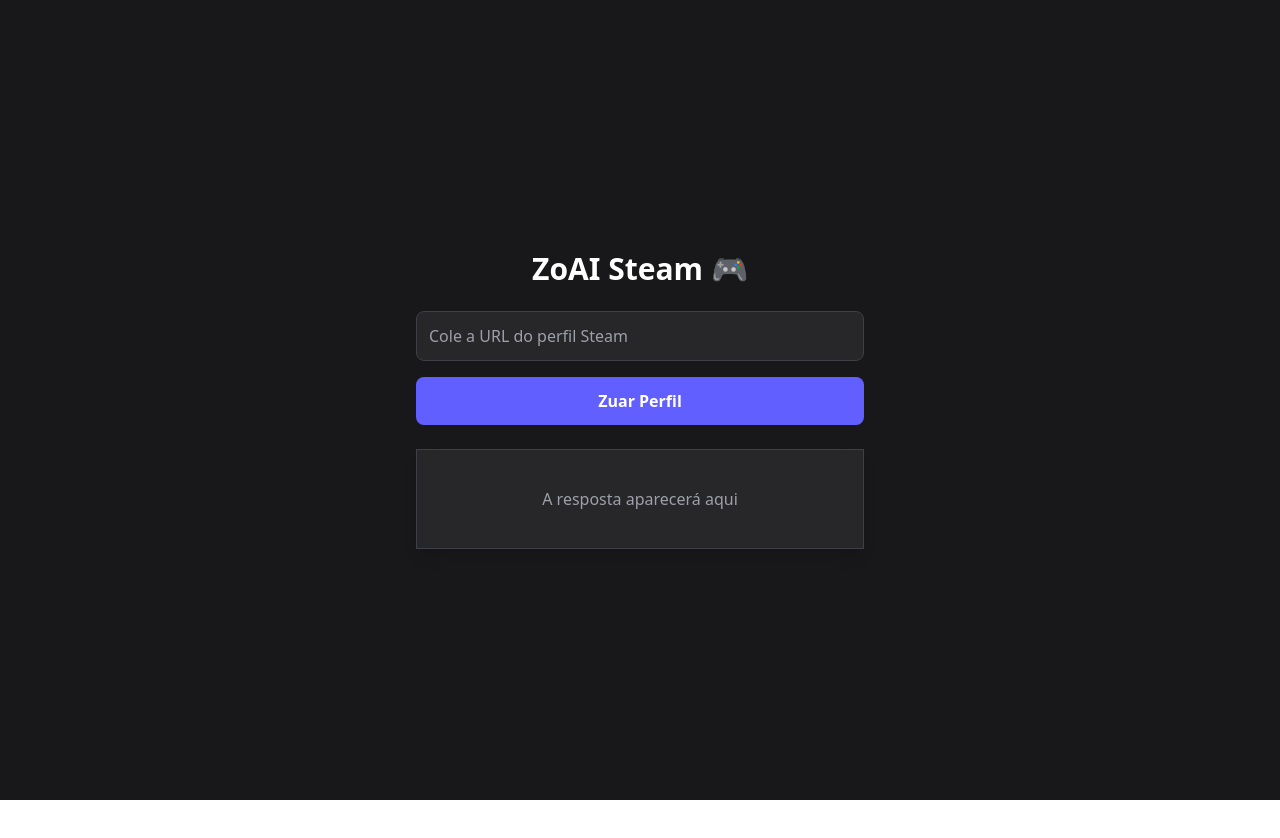
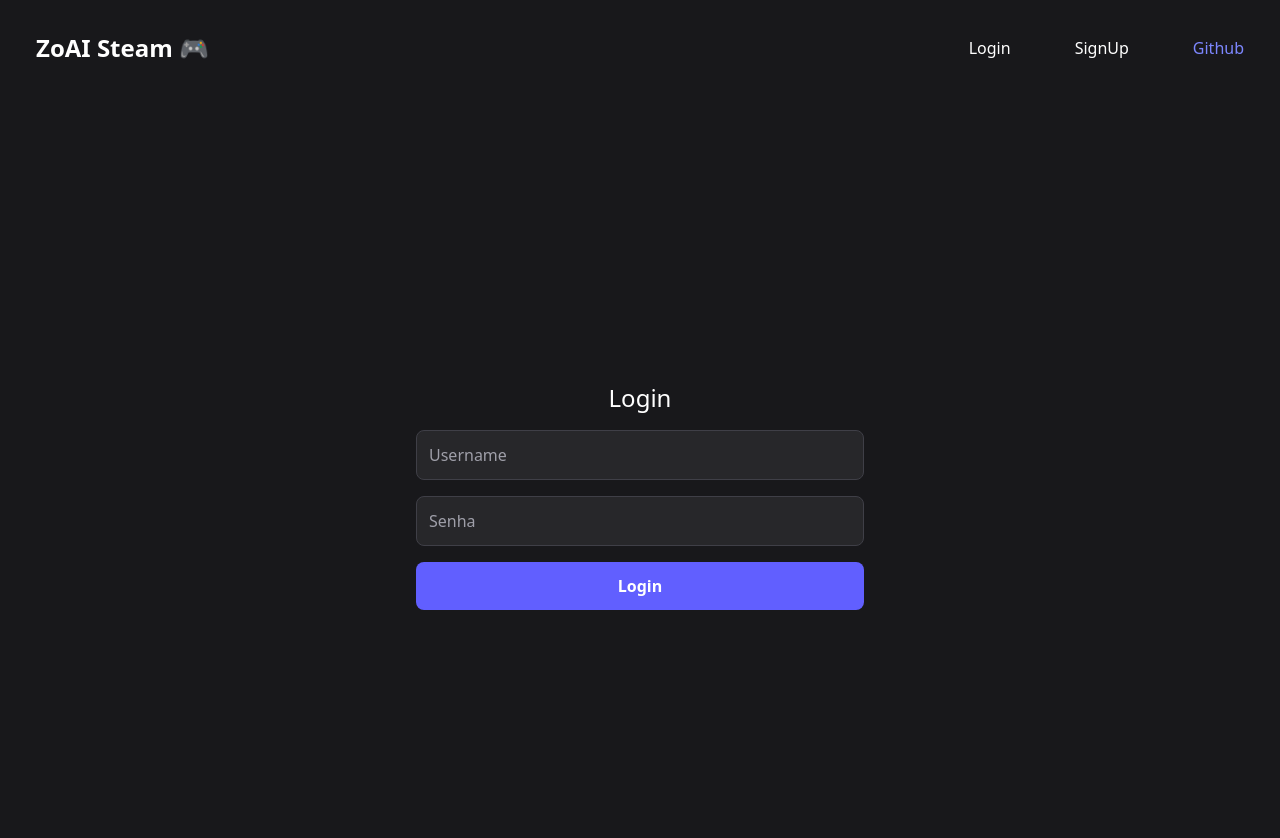
Before and after one commit to 1-AkM-0/zoai-steam-front, a React (Vite) app: page /login in a window 1280 px wide. Shown: the top 838 px of the page. Before the commit the page ends 800 px from the top, so only its background shows below. Built offline with nearby package versions, Linux system fonts and the light colour scheme; no server answers.

Commit message:
feat: Add Authentication header and functions

```diff
--- a/package.json
+++ b/package.json
@@ -12,9 +12,11 @@
   "dependencies": {
     "@tailwindcss/vite": "^4.1.12",
     "axios": "^1.11.0",
+    "jwt-decode": "^4.0.0",
     "lucide-react": "^0.539.0",
     "react": "^19.1.1",
     "react-dom": "^19.1.1",
+    "react-router-dom": "^7.8.2",
     "tailwindcss": "^4.1.12"
   },
   "devDependencies": {
--- a/src/api/api.js
+++ b/src/api/api.js
@@ -1,7 +1,6 @@
 import axios from "axios";
+import authServices from "./auth";
 const baseURL = import.meta.env.VITE_BASE_URL;
-
-console.log(baseURL);
 const api = axios.create({
   baseURL: baseURL,
   headers: { "Content-Type": "application/json" },
@@ -45,12 +44,12 @@
       }
     }
     return Promise.reject(error);
-  }
+  },
 );
 
 const setToken = (token) => {
   localStorage.setItem("accessToken", token);
-  api.defaults.headers.commom.Authorization = `Bearer ${token}`;
+  api.defaults.headers.authorization = `Bearer ${token}`;
 };
 
 const getToken = () => {
@@ -58,4 +57,4 @@
 };
 
 export default api;
-export { setToken };
+export { setToken, getToken };
--- a/src/api/auth.js
+++ b/src/api/auth.js
@@ -2,12 +2,12 @@
 
 const authServices = {
   async refresh() {
-    const response = api.post(
+    const response = await api.post(
       "/auth/refresh",
       {},
       {
         withCredentials: true,
-      }
+      },
     );
     const { accessToken } = response.data;
     return accessToken;
--- /dev/null
+++ b/src/components/AuthForm.jsx
@@ -0,0 +1,50 @@
+import { useState } from "react";
+
+export function AuthForm({ title, buttonText, onSubmit, initialValues }) {
+  const [username, setUsername] = useState(initialValues?.username || "");
+  const [password, setPassword] = useState(initialValues?.password || "")
+
+  const handleSubmit = async (e) => {
+    e.preventDefault()
+    onSubmit({ username, password })
+  }
+
+  return (
+    <div className="min-h-screen bg-zinc-900 flex flex-col items-center justify-center p-6 text-white ">
+      <div className="border-b-amber-800 mb-4 text-2xl">
+
+        <h1>{title}</h1>
+      </div>
+      <form
+        onSubmit={handleSubmit}
+        className="flex flex-col gap-4 w-full max-w-md"
+        method="POST"
+      >
+        <input
+          type="text"
+          placeholder="Username"
+          value={username}
+          onChange={(e) => setUsername(e.target.value)}
+          className="p-3 rounded-lg bg-zinc-800 border border-zinc-700 placeholder-zinc-400 text-white w-full:"
+        />
+        <input
+
+          type='password'
+          placeholder="Senha"
+          value={password}
+          onChange={(e) => setPassword(e.target.value)}
+
+          className="p-3 rounded-lg bg-zinc-800 border border-zinc-700 placeholder-zinc-400 text-white w-full:"
+        />
+        <button
+          type="submit"
+          className="bg-indigo-500 hover:bg-indigo-600 py-3 rounded-lg font-bold"
+        >
+          {buttonText}
+        </button>
+      </form>
+
+    </div>
+
+  )
+}
--- a/src/components/Header.jsx
+++ b/src/components/Header.jsx
@@ -1,5 +1,39 @@
 export function Header() {
-  return <></>;
+  return (
+    <div>
+
+      <div className="bg-zinc-900 flex items-center justify-between p-6 text-white ">
+        <div className=" px-3 py-2 rounded-lg">
+          <a href="/" className="text-2xl font-bold mb-6">
+            ZoAI Steam 🎮
+          </a>
+        </div>
+        <div className="flex justify-around gap-10">
+
+          <div>
+            <a href="/login" className="px-3 py-2 rounded-lg hover:underline">
+              Login
+            </a>
+          </div>
+          <div>
+            <a href="/sign-up" className="px-3 py-2 rounded-lg hover:underline">
+              SignUp
+            </a>
+          </div>
+          <div>
+            <a
+              href="https://github.com/1-AkM-0/zoai-steam"
+              className="px-3 py-2 rounded-lg text-indigo-400 hover:underline hover:text-indigo-600"
+              rel='noopener noreferrer'
+            >
+
+              Github
+            </a>
+          </div>
+        </div>
+      </div>
+    </div>)
+    ;
 }
 
 export default Header;
--- a/src/main.jsx
+++ b/src/main.jsx
@@ -1,10 +1,13 @@
 import { StrictMode } from "react";
 import { createRoot } from "react-dom/client";
 import "./index.css";
-import Home from "./pages/Home.jsx";
-
+import { createBrowserRouter, RouterProvider } from "react-router-dom";
+import Header from "./components/Header.jsx";
+import routes from './routes/routes.jsx'
+const router = createBrowserRouter(routes)
 createRoot(document.getElementById("root")).render(
   <StrictMode>
-    <Home />
+    <Header />
+    <RouterProvider router={router} />
   </StrictMode>
 );
--- a/src/pages/Home.jsx
+++ b/src/pages/Home.jsx
@@ -1,15 +1,28 @@
 import { useState } from "react";
-import api from "../api/api";
+import api, { getToken, setToken } from "../api/api";
+import { jwtDecode } from "jwt-decode";
+import authServices from "../api/auth";
 
 export default function Home() {
   const [profileUrl, setProfileUrl] = useState("");
   const [response, setResponse] = useState(null);
   const [loading, setLoading] = useState(false);
+  const isExpiring = (token) => {
+    const decode = jwtDecode(token)
+    const now = Date.now() / 1000
+    return decode.exp - now < 60
+  }
+  const handleSubmit = async (e) => {
 
-  const handleSubmit = async (e) => {
     e.preventDefault();
     if (!profileUrl) return;
     setLoading(true);
+    if (getToken()) {
+      if (isExpiring(getToken())) {
+        const accessToken = await authServices.refresh()
+        setToken(accessToken)
+      }
+    }
     try {
       const res = await api.post("/jokes", {
         profileUrl,
@@ -22,8 +35,8 @@
   };
 
   return (
+    <div>
       <div className="min-h-screen bg-zinc-900 flex flex-col items-center justify-center p-6 text-white ">
-      <h1 className="text-3xl font-bold mb-6">ZoAI Steam 🎮</h1>
         <form
           onSubmit={handleSubmit}
           className="flex flex-col gap-4 w-full max-w-md"
@@ -54,5 +67,6 @@
           </div>
         </div>
       </div>
+    </div>
   );
 }
--- /dev/null
+++ b/src/pages/Login.jsx
@@ -0,0 +1,27 @@
+import { useLocation, useNavigate } from "react-router-dom";
+import api, { setToken } from "../api/api";
+import { AuthForm } from "../components/AuthForm";
+export default function Login() {
+  const location = useLocation()
+  const initialValues = location.state
+  const navigate = useNavigate()
+  const handleLogin = async ({ username, password }) => {
+    try {
+      const response = await api.post(
+        '/auth/login', { username, password }
+      )
+      setToken(response.data.accessToken)
+      navigate('/')
+    }
+    catch (err) {
+      console.log(err)
+    }
+  }
+
+  return (
+
+    <AuthForm title={'Login'} buttonText={'Login'} onSubmit={handleLogin} initialValues={initialValues} />
+
+
+  )
+}
--- /dev/null
+++ b/src/pages/SignUp.jsx
@@ -0,0 +1,26 @@
+import { useNavigate } from "react-router-dom";
+import api from "../api/api";
+import { AuthForm } from "../components/AuthForm";
+
+export default function SignUp() {
+  const navigate = useNavigate()
+  const handleSignUp = async ({ username, password }) => {
+    try {
+      const response = await api.post(
+        '/auth/register', { username, password }
+      )
+      if (response)
+        navigate('/login', { state: { username, password } })
+    }
+    catch (err) {
+      console.log(err)
+    }
+  }
+
+  return (
+
+    <AuthForm title={'SignUp'} buttonText={'SignUp'} onSubmit={handleSignUp} />
+
+
+  )
+}
--- /dev/null
+++ b/src/routes/routes.jsx
@@ -0,0 +1,21 @@
+import Home from "../pages/Home";
+import Login from "../pages/Login";
+import SignUp from "../pages/SignUp";
+
+const routes = [
+  {
+    path: '/',
+    element: <Home />
+  },
+  {
+    path: '/login',
+    element: <Login />
+  },
+  {
+    path: '/sign-up',
+    element: <SignUp />
+  },
+
+]
+
+export default routes
```
Also changed, not shown: 1 other file (tests, documents, lock files or other folders). Lines whose indentation alone changed are shown as unchanged.
